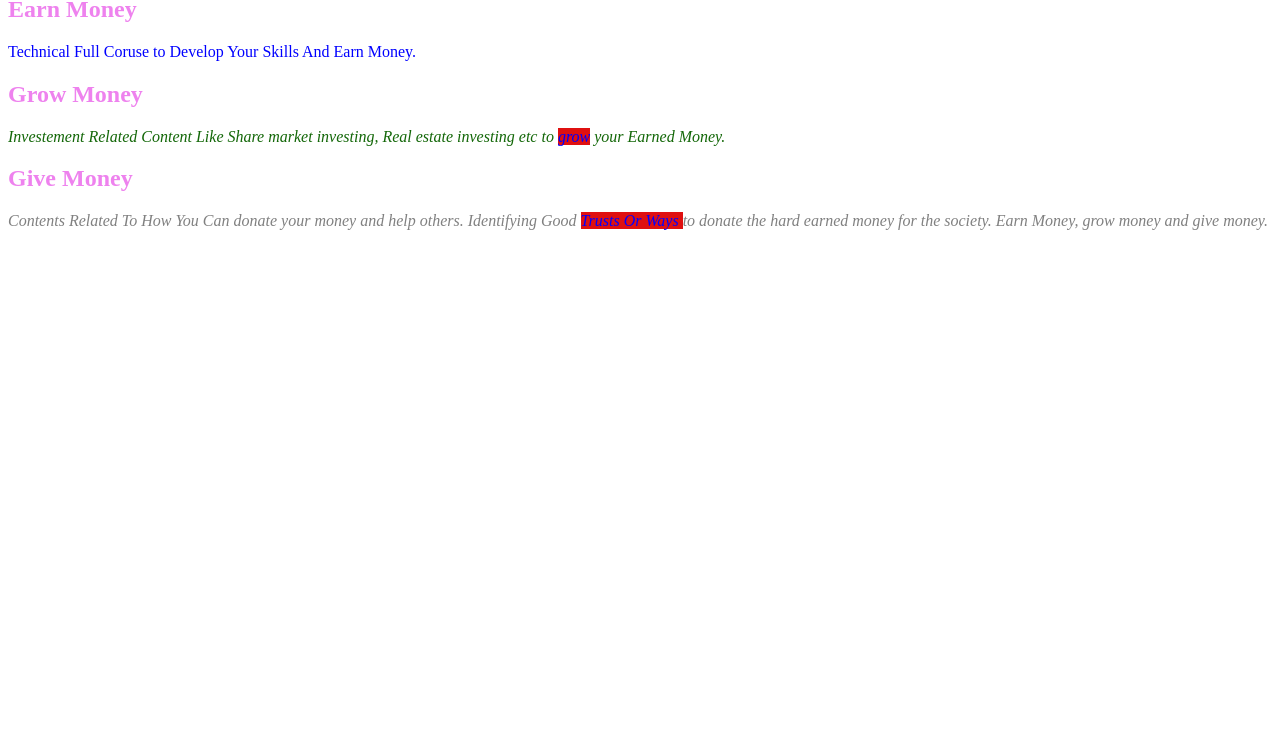
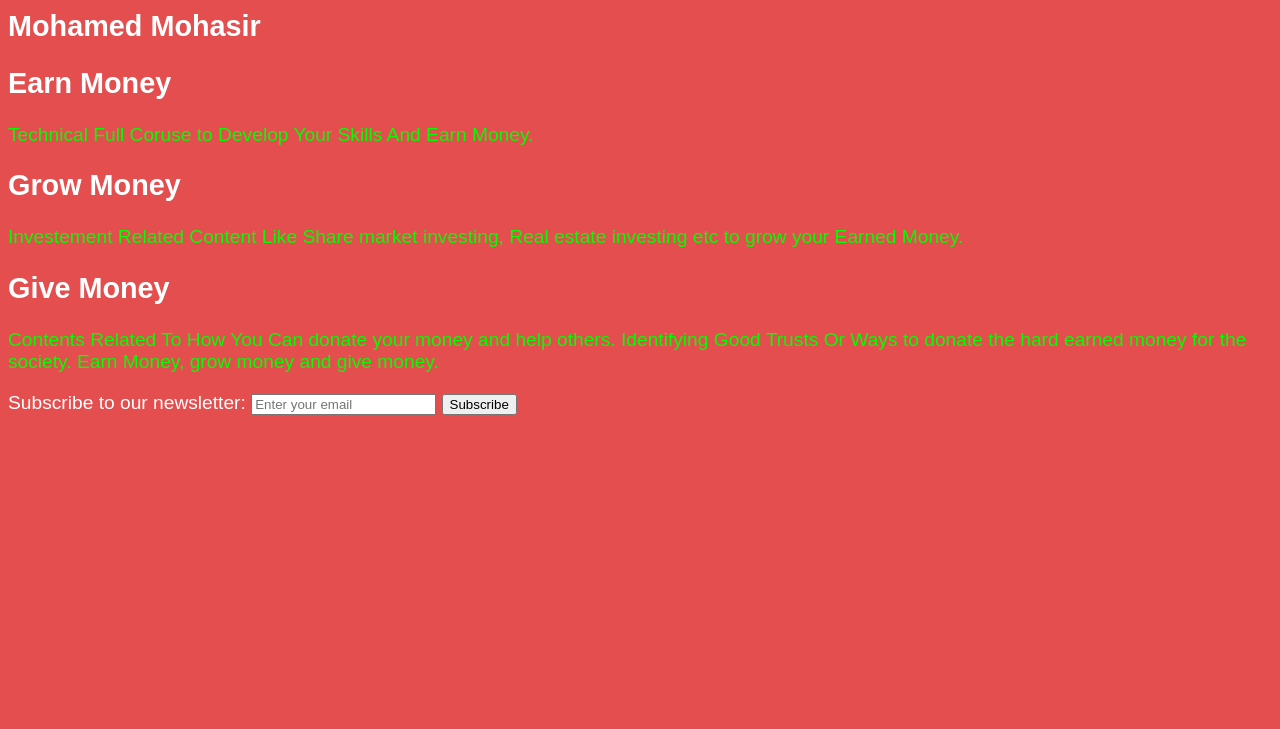
Before and after one commit to mdmohasir2407/Css_Learning, a plain HTML site: page course.html in a window 1280 px wide. Shown: the part 71-800 px from the top of the page. Drawn offline with Linux system fonts and the light colour scheme.

Commit message:
Css_Learn

```diff
--- a/CSS/course.css
+++ b/CSS/course.css
@@ -10,43 +10,81 @@
 /* Universal Selector  */
 /* *{
     font-family: Arial, Helvetica, sans-serif;
+  ;
+} */
+
+/* h1 has 24 px == 1.5em  */
+/* h1{
+    font-size: 1.5em;
 } */
 
 /* Element Selector  */
 /* body{
     font-size: 20px;
+    border: 3px solid black;
 } */
 
 /* It is Also Worked, they uses Inheritance */
-p{
+/* p{
     color: blue;
-}
+} */
 
 /* Class selector */
-.grey{
+/* .grey{
     color: grey;
     font-style: italic;
-}
+} */
 
 /* ID Selector  */
-#second{
+/* #second{
     color: rgb(19, 103, 8);
-}
+} */
 
 /* Group Selctor  */
-h1,h2{
+/* h1,h2{
     color: violet;
-}
+} */
 
 /* Inside Group Selector */
-p span{
+/* p span{
     background-color:rgb(221, 87, 87);
+} */
+
+/* .grey span{
+    color: blue;
+} */
+
+/* Universal Selector To Inherit Because Form Has Not Font Style Change */
+/* input,button{
+    font: inherit;
+} */
+
+/* a ID is 1st Priority To Change the style
+a Class Is 2nd Priority to change the style
+a element is 3rd Priority to change the style */
+
+
+
+body{
+    font-size: 1.2em;
+    font-family: Arial, Helvetica, sans-serif;
+    background-color: rgb(228, 78, 78);
+    color: rgb(255,255,255);
+    /* It Is Red Green Blue Color Called 'rgb', (Min)0 To 255(Max) */
 }
+/* p{
+     color: rgba(249, 249, 21,0.6)
+   It Is Red Green Blue Transparency called 'rgba' (Min)0 To 1(Max)Transparency
+} */
 
-.grey span{
-    color: blue;
+/* p{
+    color:#00ff00;
+    It Is Hexadecimal Color Code (Min)0 To F(Max) Same as RGB Pair Concept (00 00 00).
+} */
+
+p{
+    color:hsl(120,100%,50%);
+    /* It Has Hue Saturation Lightness Color Code. (Min)0 To 360(Max)Hue - 0 is Red, 120 is Green, 240 is Blue. ,
+    (Min)0% To 100%(Max)Saturation & Lightness. */
+    /* Also Same As hsla With Transparency.(0 To 1) */
 }
-
-.highlight{
-    background-color: rgb(223, 16, 16);
-}
--- a/course.html
+++ b/course.html
@@ -22,12 +22,14 @@
         <!-- <h1 style="color: rgb(20, 163, 20);">CSS Course</h1> -->
     <header>
        <nav>
-          <h1>Mohamed Mohasir</h1>
+          <h1>Css Colors</h1>
+
        </nav>
     </header>
     <main>
         <article>
             <section>
+                <h2>Mohamed Mohasir</h2>
                  <h2>Earn Money</h2>
                  <p>
                     Technical Full Coruse to Develop Your Skills And Earn Money.
@@ -48,7 +50,10 @@
         </article>
     </main>
     <footer>
-
+        <form>
+            <label for="email">Subscribe to our newsletter:</label>
+            <input type="email" id="email" name="email" placeholder="Enter your email" required>
+            <button type="submit">Subscribe</button>
     </footer>
 
 </body>
```
